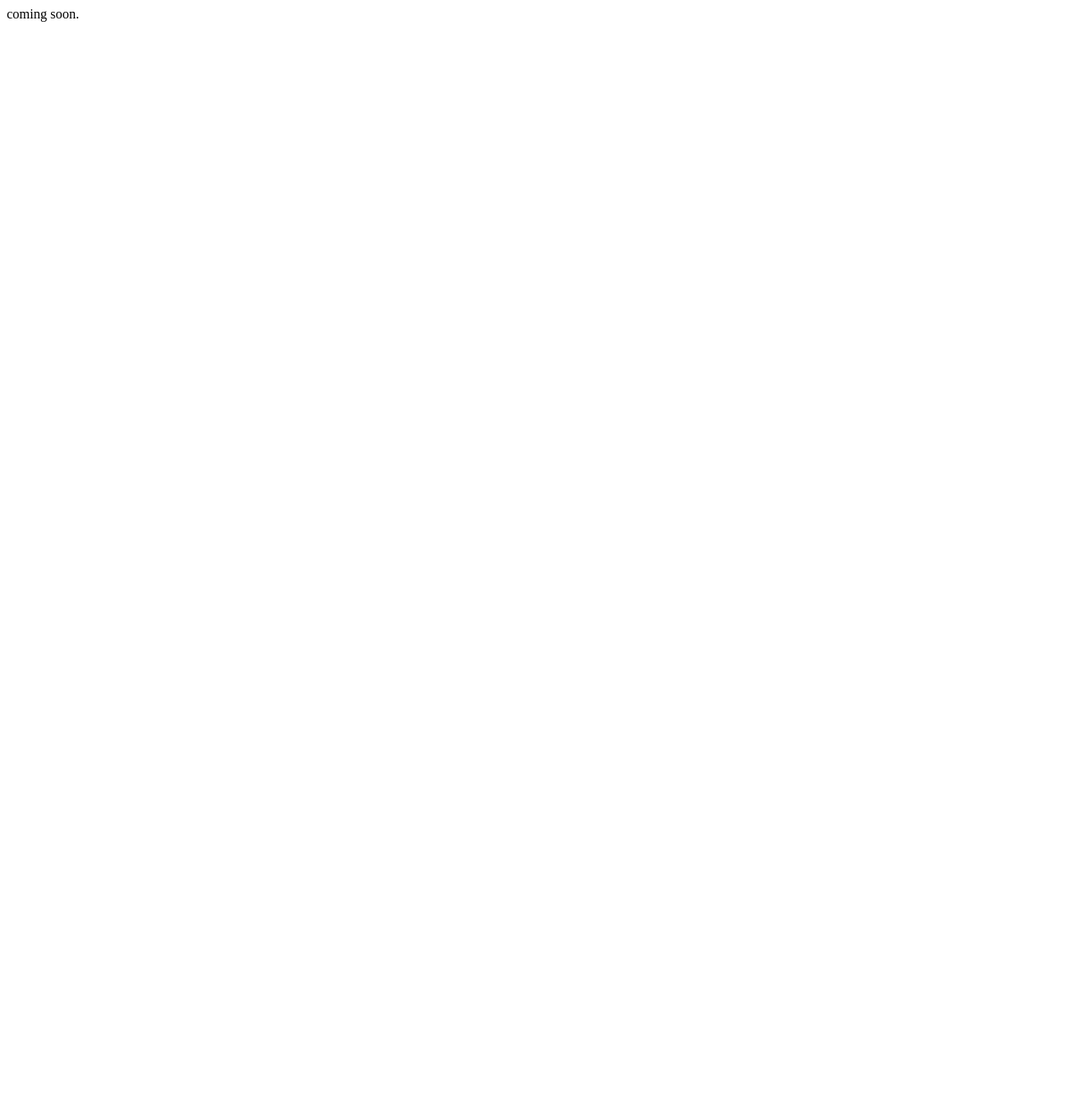
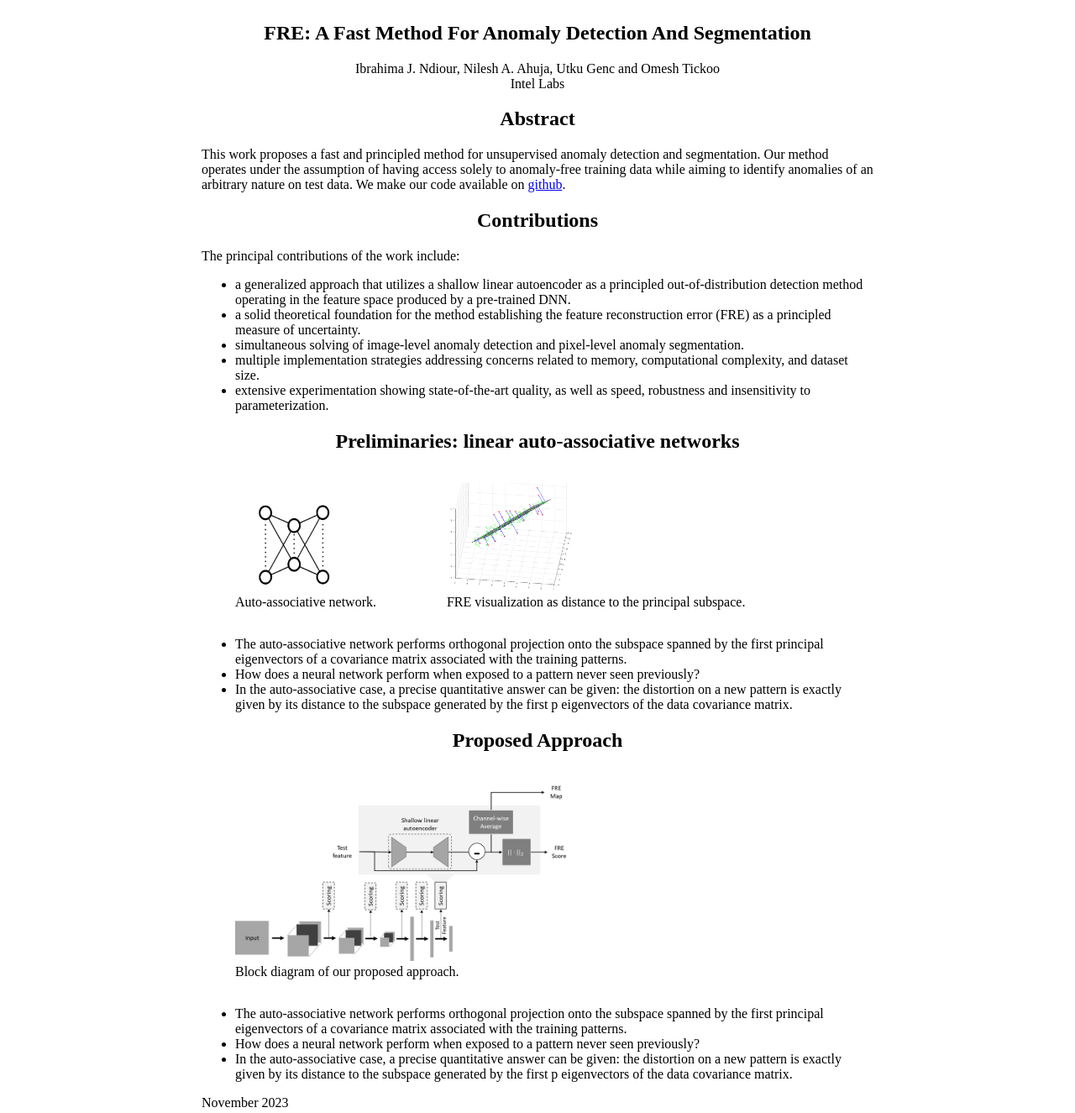
Before and after one commit to IntelLabs/dfm, a plain HTML site: page docs/index.html in a window 1280 px wide. Shown: the whole page at 84% size. Before the commit the page ends 800 px from the top, so only its background shows below. Drawn offline with Linux system fonts and the light colour scheme.

Commit message:
update github pages

```diff
--- a/docs/index.html
+++ b/docs/index.html
@@ -1 +1,98 @@
-coming soon.
+<!DOCTYPE html>
+<html>
+
+<head>
+  <title>FRE: A Fast Method For Anomaly Detection And Segmentation</title>
+  <link rel="stylesheet" href="main.css">
+  <meta name="viewport" content="width=device-width, initial-scale=1.0">
+</head>
+
+<body>
+  <article>
+    <header>
+      <h1>FRE: A Fast Method For Anomaly Detection And Segmentation</h1>
+      <p>Ibrahima J. Ndiour, Nilesh A. Ahuja, Utku Genc and Omesh Tickoo<br />Intel Labs</p>
+    </header>
+
+    <section class="main">
+      <h2>Abstract</h2>
+      <p>This work proposes a fast and principled method for unsupervised anomaly detection and segmentation. Our method
+        operates under the assumption of having access solely to anomaly-free training data while aiming to identify
+        anomalies of an arbitrary nature on test data.
+        We make our code available on <a href="https://intellabs.github.io/dfm">github</a>.
+      </p>
+    </section>
+
+    <section class="main">
+      <h2>Contributions</h2>
+      <p>The principal contributions of the work include:
+        <ul>
+          <li>a generalized approach that utilizes a shallow linear autoencoder as a principled out-of-distribution detection method operating in the feature space produced by a pre-trained DNN.</li>
+          <li>a solid theoretical foundation for the method establishing the feature reconstruction error (FRE) as a principled measure of uncertainty.</li>
+          <li>simultaneous solving of image-level anomaly detection and pixel-level anomaly segmentation.</li>
+          <li>multiple implementation strategies addressing concerns related to memory, computational complexity, and dataset size. </li>
+          <li>extensive experimentation showing state-of-the-art quality, as well as speed, robustness and insensitivity to parameterization.</li>
+        </ul>
+      </p>
+    </section>
+
+    <section class="main">
+      <h2>Preliminaries: linear auto-associative networks
+      </h2>
+
+      <div class="figure-container">
+      <figure>
+        <img src="aan.png" alt="AAN" width="150px">
+        <figcaption>Auto-associative network.</figcaption>
+      </figure>
+
+      <figure>
+        <img src="subspace.png" alt="Subspace" width="150px">
+        <figcaption>FRE visualization as distance to the principal subspace.</figcaption>
+      </figure>
+
+    </div>
+      <p>
+        <ul>
+          <li>The auto-associative network performs orthogonal projection onto the subspace spanned by the first principal eigenvectors of a covariance matrix associated with the training patterns. </li>
+          <li>How does a neural network perform when exposed to a pattern never seen previously?</li>
+          <li>In the auto-associative case, a precise quantitative answer can be given: the distortion on a new pattern is exactly given by its distance to the subspace generated by the first p eigenvectors of the data covariance matrix.</li>
+        </ul>
+
+      </p>
+    </section>
+
+    <section class="main">
+      <h2>Proposed Approach
+      </h2>
+
+      <div class="figure-container">
+
+      <figure>
+        <img src="fre_pipeline.png" alt="Pipeline" width="400px">
+        <figcaption>Block diagram of our proposed approach.
+        </figcaption>
+      </figure>
+
+      </div>
+
+      <p>
+        <ul>
+          <li>The auto-associative network performs orthogonal projection onto the subspace spanned by the first principal eigenvectors of a covariance matrix associated with the training patterns. </li>
+          <li>How does a neural network perform when exposed to a pattern never seen previously?</li>
+          <li>In the auto-associative case, a precise quantitative answer can be given: the distortion on a new pattern is exactly given by its distance to the subspace generated by the first p eigenvectors of the data covariance matrix.</li>
+        </ul>
+
+      </p>
+    </section>
+
+    <footer>
+      <p>November 2023</p>
+    </footer>
+  </article>
+</body>
+
+</html>
+
+
+<!-- <img src = "poster.svg" alt="BMVC poster" width="600px"/> -->
--- /dev/null
+++ b/docs/main.css
@@ -0,0 +1,21 @@
+body {
+    margin: 2% auto;
+    max-width: 800px;
+}
+
+header {
+    text-align: center;
+}
+
+h2 {
+    text-align: center;
+}
+
+figure {
+    display: inline-block;
+}
+
+.figure-containers {
+    display: block;
+    margin: auto;
+}
```
Also changed, not shown: docs/aan.png (added), docs/fre_pipeline.png (added), docs/subspace.png (added), 2 other files.
